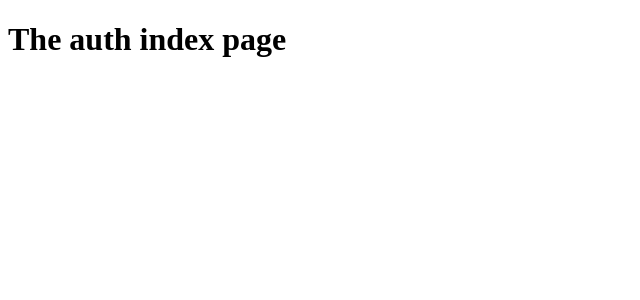
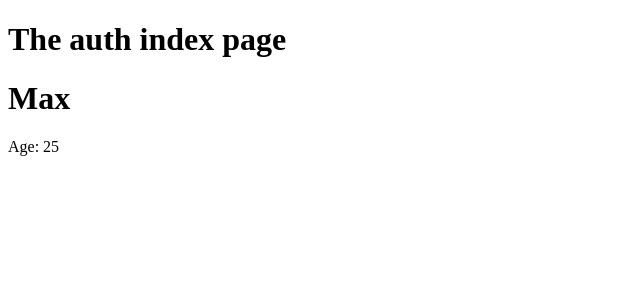
Before and after one commit to hawrot/nextJS, a Next.js app: page /auth in a window 1280 px wide. Shown: the top 300 px of the page, without its empty margins (0-640 px from the left). Built offline with nearby package versions, Linux system fonts and the light colour scheme.

Commit message:
Working with components and props

```diff
--- /dev/null
+++ b/components/User.js
@@ -0,0 +1,11 @@
+import React from 'react';
+
+const user = (props)  => (
+    <div>
+        <h1>{props.name}</h1>
+        <p>Age: {props.age}</p>
+    </div>
+
+);
+
+export default user;
--- a/pages/auth/index.js
+++ b/pages/auth/index.js
@@ -1,8 +1,10 @@
 import React from 'react';
+import User from '../../components/User';
 
 const authIndexpage = () => (
     <div>
         <h1>The auth index page</h1>
+        <User name="Max" age={25} />
     </div>
 );
 
```
